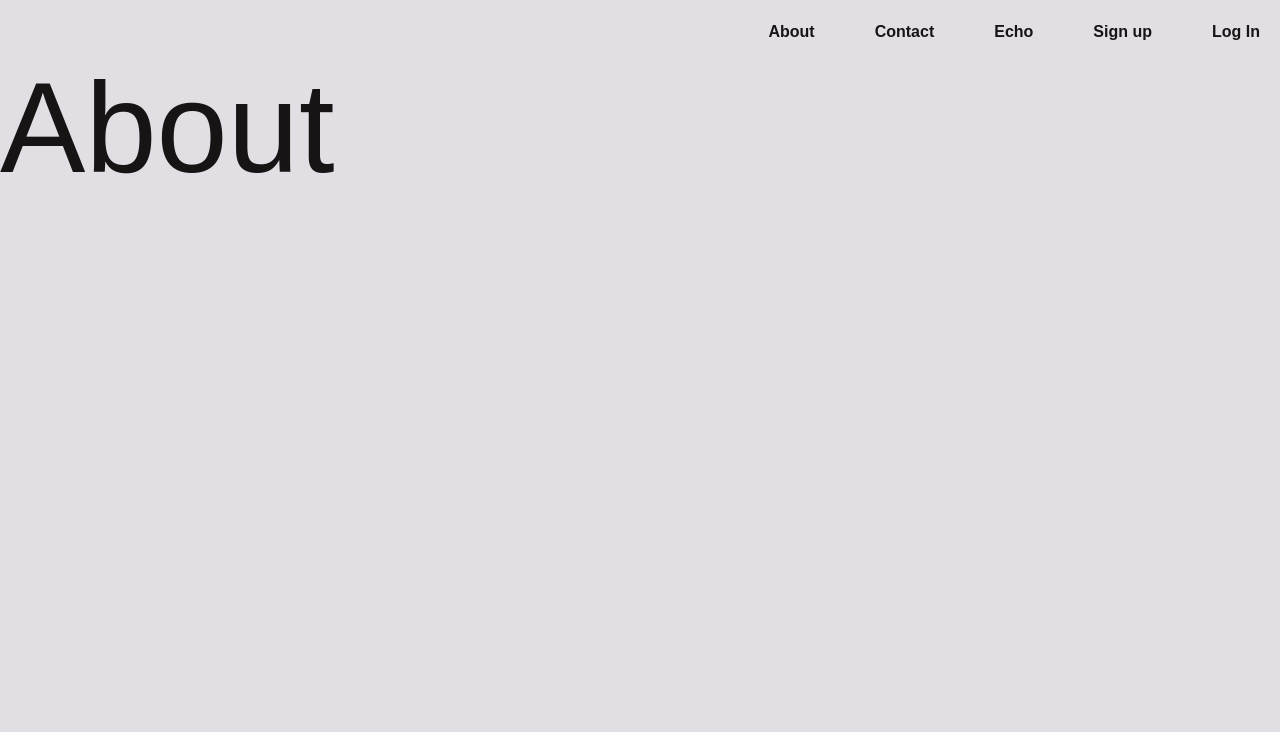
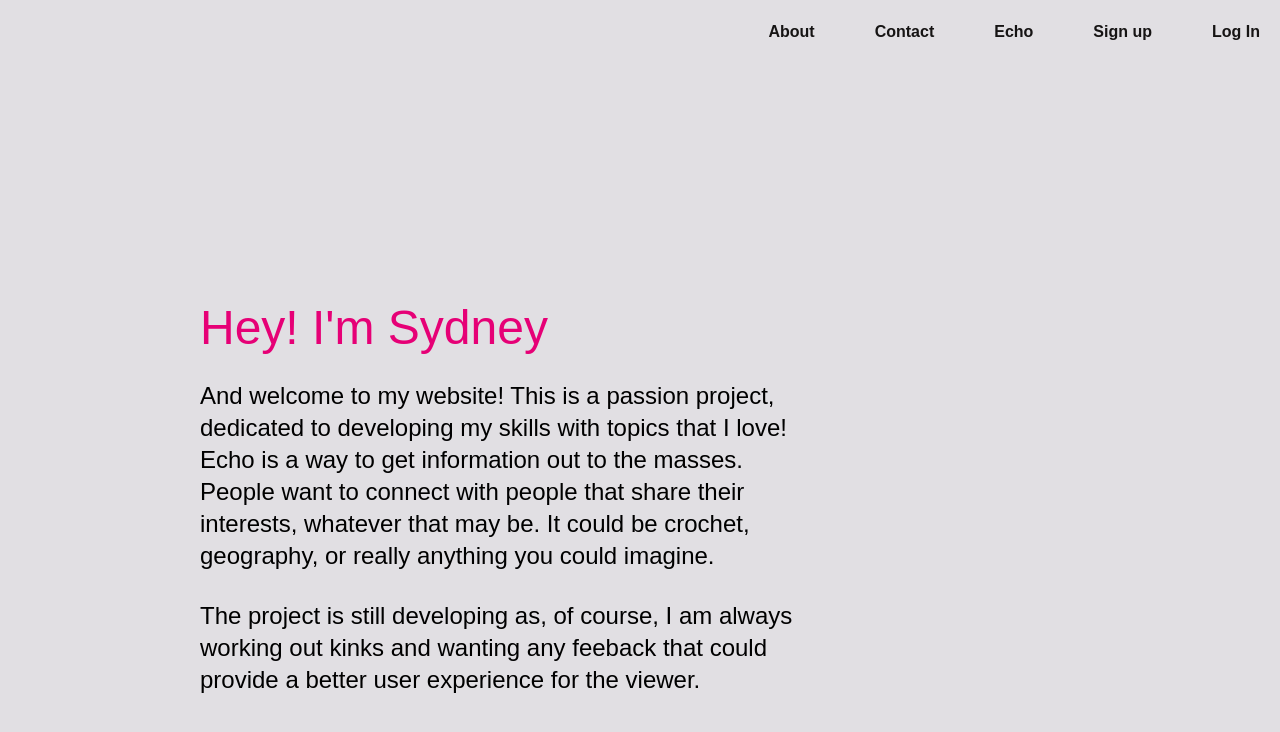
Before and after one commit to sp0603/blog-website, a Next.js app in the folder blogging-website/: page /about in a window 1280 px wide. Shown: the top 732 px of the page. Built offline with nearby package versions, Linux system fonts and the light colour scheme.

Commit message:
Added some information on the about page with color changing for dark/light mode

```diff
--- a/blogging-website/app/about/page.js
+++ b/blogging-website/app/about/page.js
@@ -4,7 +4,23 @@ export default function AboutPage() {
     return (
         <div>
             <NavBar />
-            <h1 className="text-9xl"> About </h1>
+            <h1 className="text-5xl pt-60 ml-50 text-pink-600"> Hey! I'm Sydney</h1>
+            <div className="w-150 ml-50">
+                <h2 className="text-2xl pt-7 hidden dark:block"> And welcome to my website! This is a passion project, dedicated to developing my skills with topics that I love!
+                    Echo is a way to get information out to the masses. People want to connect with people that share their interests, whatever that may be.
+                    It could be crochet, geography, or really anything you could imagine.
+                </h2>
+                <h2 className="text-2xl pt-7 text-black dark:hidden"> And welcome to my website! This is a passion project, dedicated to developing my skills with topics that I love!
+                    Echo is a way to get information out to the masses. People want to connect with people that share their interests, whatever that may be.
+                    It could be crochet, geography, or really anything you could imagine.
+                </h2>
+                <h2 className="text-2xl pt-7 hidden dark:block"> The project is still developing as, of course, I am always working out kinks and wanting any feeback that
+                    could provide a better user experience for the viewer.
+                </h2>
+                <h2 className="text-2xl pt-7 text-black dark:hidden"> The project is still developing as, of course, I am always working out kinks and wanting any feeback that
+                    could provide a better user experience for the viewer.
+                </h2>
+            </div>
         </div>
     );
 }
```
